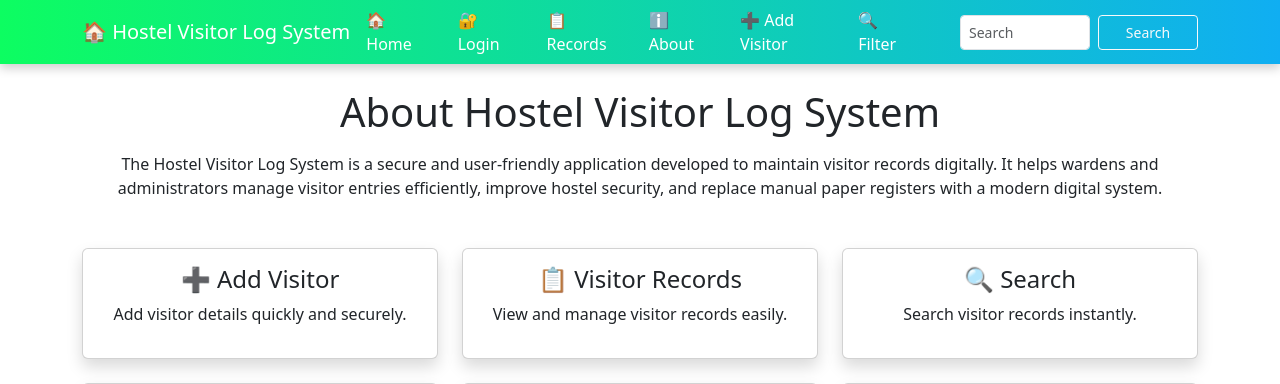
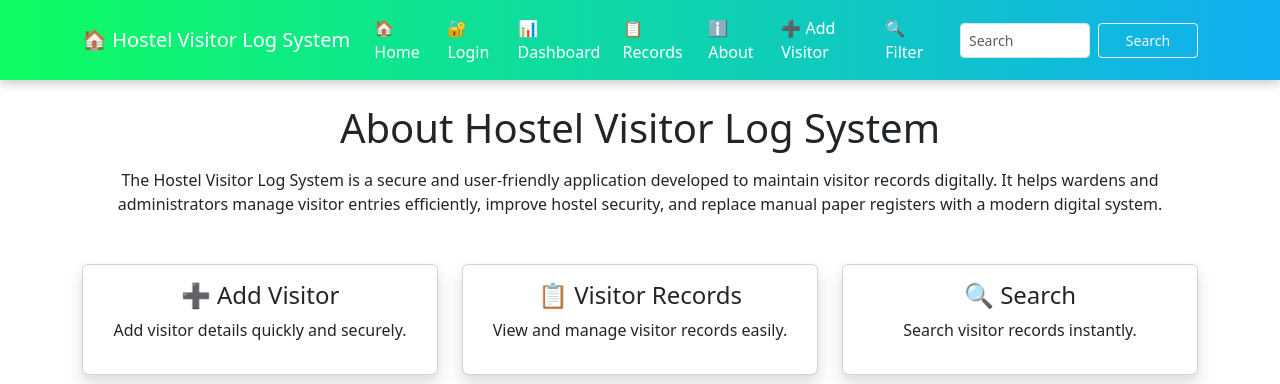
Before and after one commit to biradarvaishnavi444-png/python-training, a Flask app: page /about in a window 1280 px wide. Shown: the top 384 px of the page. Run offline with Flask 3, Linux system fonts and the light colour scheme.

Commit message:
Enhance navigation bar with additional links for Dashboard, Records, About, and Filter

```diff
--- a/templates/base.html
+++ b/templates/base.html
@@ -27,39 +27,55 @@ footer {
 </style>
 </head>
 <body>
-
-<nav class="navbar navbar-expand-lg navbar-dark">
-    <div class="container">
+    <nav class="navbar navbar-expand-lg navbar-dark">
+        <div class="container">
         <a class="navbar-brand" href="/">🏠 Hostel Visitor Log System </a>
 
         <div>
         <div class="ms-auto d-flex align-items-center" style="display:flex;gap:40px;">
-
+        <div class="collapse navbar-collapse" id="mainNavbar">
+                <ul class="navbar-nav me-auto align-items-lg-center">
+                    <li class="nav-item">
                <a class="nav-link" href="/">🏠 Home </a>
-
+                    </li>
+                <li class="nav-item">
                {% if not session.get('username')%}
                <a class="nav-link" href="/login">🔐 Login </a>
                {% endif %}
-
+                </li>
+               <li class="nav-item">
+                <a class="nav-link" href="/dashboard">📊 Dashboard</a>
+                </li>
+                <li class="nav-item">
                <a class="nav-link " href="/records">📋 Records </a>
+                </li>
+                <li class="nav-item">
                <a class="nav-link " href="/about">  ℹ️ About </a>
+                </li>
+                <li class="nav-item">
                 <a class="nav-link " href="/add ">
                     ➕ Add Visitor
                 </a>
+                </li>
+                <li class="nav-item">
                  <a class="nav-link " href="/filter">
                     🔍 Filter
                 </a>
+                </li>
+                <li class="nav-item">
                 <form class="d-flex ms-3 ms-3" action="/search" method="GET">
                     <input class="form-control form-control-sm me-2" style="width:130px; height:35px" type="search" placeholder="Search" name="q">
                     <button class="btn btn-outline-light btn-sm" style="width:100px; height:35px" type="submit">Search</button>
                 </form>
+                </li>
                 {% if session.get('username') %}
                 <li class="nav-item">
                     <span class="text-white">👤 {{ session.get('username') }}</span>
                 <a class="nav-link" href="/logout">🔓 Logout </a>
                 </li>
                 {% endif %}
-
+                </ul>
+                </div>
             </div>
             </div>
             </div>
@@ -74,11 +90,12 @@ footer {
     {% for message in messages %}
     <div class="alert alert-success">
         {{message}}
+        <button type="button" class="btn-close" data-bs-dismiss="alert" aria-label="Close"></button>
     </div>
     {% endfor %}
     {% endif %}
     {% endwith %}
-
+    <!--Page content -INSIDE container-->
     {% block content %}
     {% endblock %}
 </div>
```
